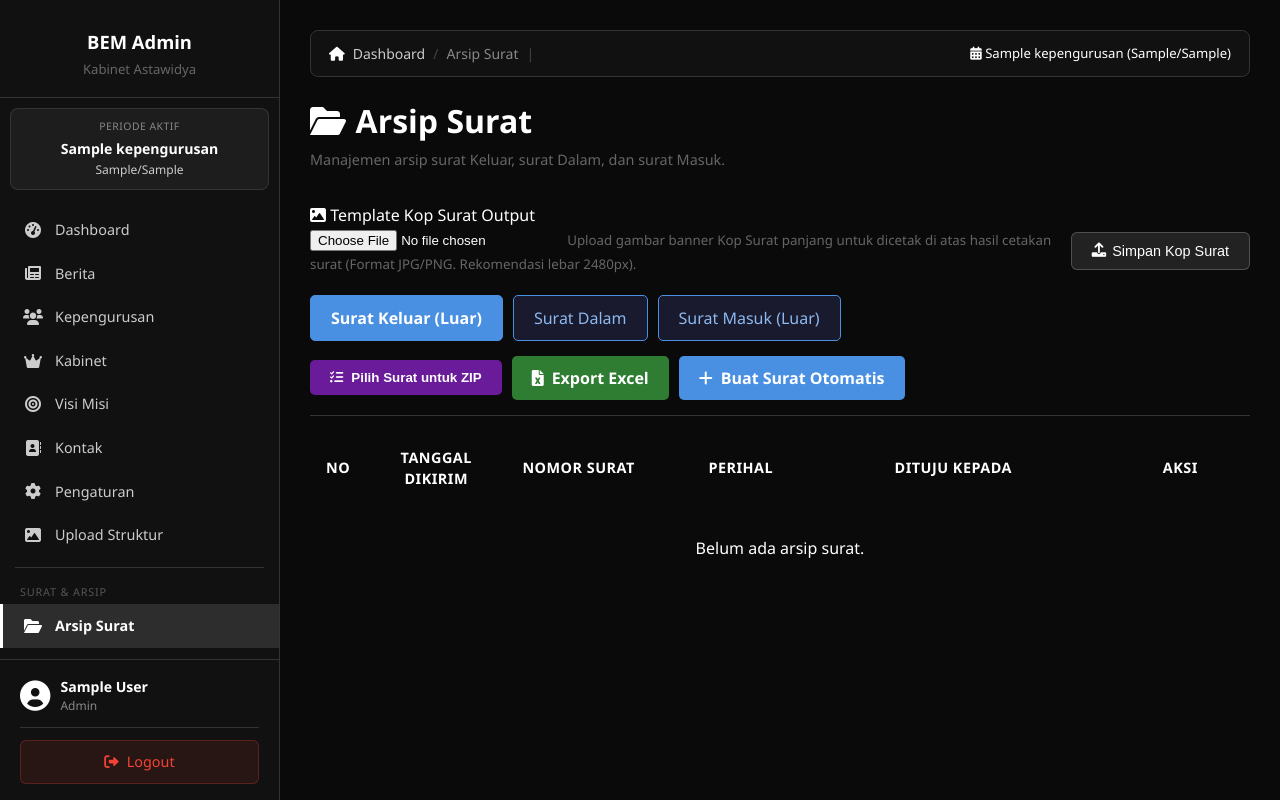
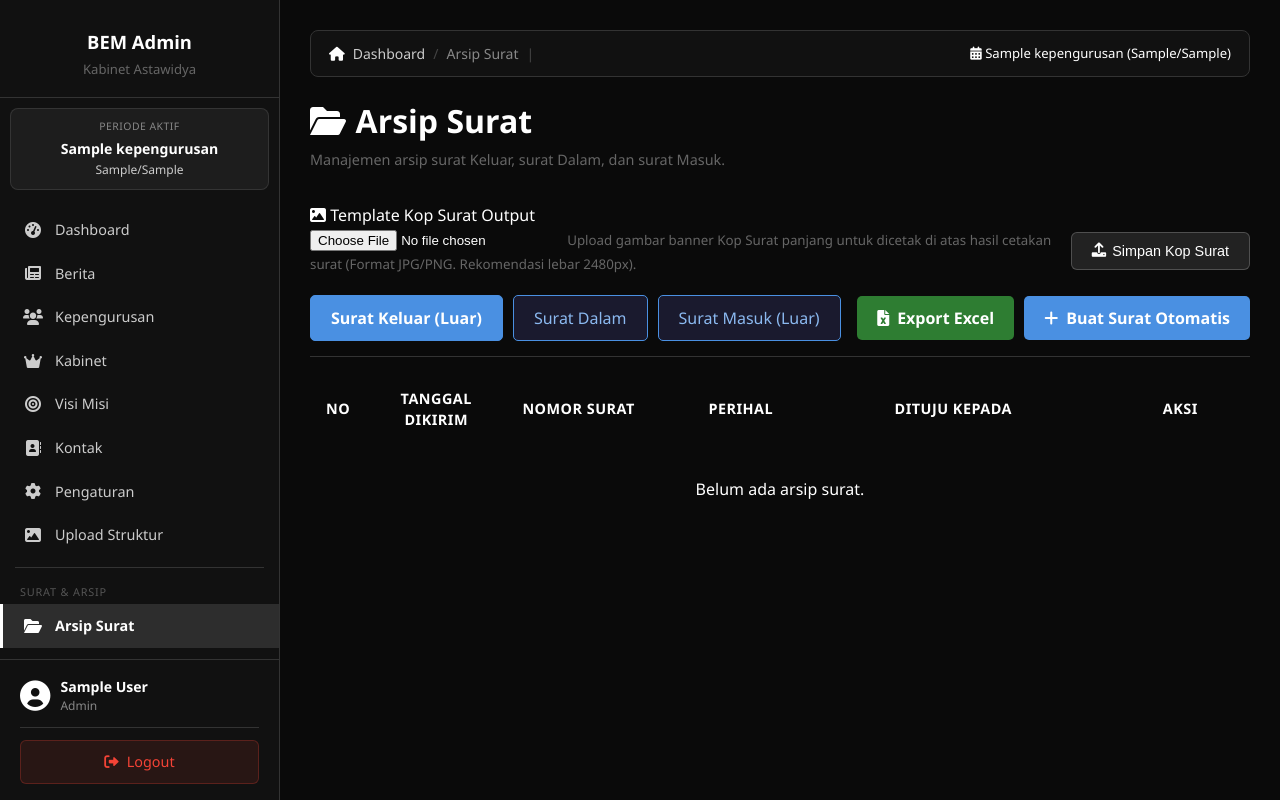
Before and after one commit to bufan354/bembudiutomo, a PHP site: page /bem/admin/arsip-surat.php in a window 1280 px wide. Run offline with PHP 8.4, Linux system fonts and the light colour scheme; the visitor is signed in with stand-in values (Sample User, id 1); tables that the repository leaves empty or names only in its code hold one stand-in row (values such as "Sample post"); some libraries are stand-ins or nearby versions.

Commit message:
Simplified system and restored PG for Koyeb

```diff
--- a/admin/arsip-surat.php
+++ b/admin/arsip-surat.php
@@ -201,16 +201,7 @@
                 <a href="arsip-surat.php?jenis=M" class="tab-btn <?php echo $jenis === 'M' ? 'active' : ''; ?>">Surat Masuk (Luar)</a>
             </div>
 
-            <div style="display: flex; gap: 10px; flex-wrap: wrap; align-items: center;" id="bulk-action-area">
-                <!-- Tombol Utama yang Dinamis -->
-                <button type="button" id="btn-bulk-main" onclick="toggleBulkMode()" class="btn-buat" style="background:#6a1b9a; border:none; cursor:pointer; min-width: 180px;">
-                    <i class="fas fa-tasks"></i> <span id="text-bulk-main">Pilih Surat untuk ZIP</span>
-                </button>
-
-                <button type="button" id="btn-bulk-cancel" onclick="cancelBulkMode()" class="btn-buat" style="background:#444; border:none; cursor:pointer; display:none;">
-                    <i class="fas fa-times"></i> Batal
-                </button>
-
+            <div style="display: flex; gap: 10px; flex-wrap: wrap; align-items: center;">
                 <a href="arsip-surat.php?jenis=<?php echo $jenis; ?>&export=excel" class="btn-buat" style="background:#2E7D32;"><i class="fas fa-file-excel"></i> Export Excel</a>
 
                 <?php if ($jenis === 'M'): ?>
@@ -227,7 +218,6 @@
                 <table class="admin-table">
                     <thead>
                         <tr class="header-row">
-                            <th width="4%" class="bulk-checkbox-column" style="text-align:center;"><input type="checkbox" id="selectAll" onclick="toggleSelectAll(this)" style="cursor:pointer; width:18px; height:18px;"></th>
                             <th width="5%" style="text-align:center;">No</th>
                             <th width="15%" style="text-align:center;">Tanggal <?php echo $jenis==='M' ? 'Diterima' : 'Dikirim'; ?></th>
                             <th width="20%">Nomor Surat</th>
@@ -248,7 +238,6 @@
                             $group_id = "group_" . md5($nomor_surat);
                         ?>
                         <tr class="<?php echo $has_children ? 'group-parent' : ''; ?>">
-                            <td class="bulk-checkbox-column" style="text-align:center;"><input type="checkbox" name="ids[]" value="<?php echo $parent['id']; ?>" class="row-checkbox" style="cursor:pointer; width:16px; height:16px;"></td>
                             <td style="text-align:center;"><?php echo $no++; ?></td>
                             <td style="text-align:center;"><?php echo htmlspecialchars((string)$parent['tanggal_dikirim']); ?></td>
                             <td>
@@ -336,7 +325,6 @@
                         <?php if ($has_children): ?>
                             <?php foreach (array_slice($items, 1) as $child): ?>
                             <tr class="child-row <?php echo $group_id; ?>">
-                                <td class="bulk-checkbox-column" style="text-align:center;"><input type="checkbox" name="ids[]" value="<?php echo $child['id']; ?>" class="row-checkbox" style="cursor:pointer; width:16px; height:16px;"></td>
                                 <td style="text-align:center; color: #555;">└</td>
                                 <td style="text-align:center; color: #888; font-size: 0.85rem;"><?php echo htmlspecialchars((string)$child['tanggal_dikirim']); ?></td>
                                 <td style="padding-left: 30px;">
@@ -401,64 +389,6 @@
     </div>
 </div>
 
-<script>
-let isBulkMode = false;
-
-function toggleBulkMode() {
-    const wrapper = document.getElementById('table-wrapper');
-    const mainBtn = document.getElementById('btn-bulk-main');
-    const cancelBtn = document.getElementById('btn-bulk-cancel');
-    const btnText = document.getElementById('text-bulk-main');
-
-    if (!isBulkMode) {
-        // AKTIFKAN MODE PILIH
-        isBulkMode = true;
-        wrapper.classList.add('bulk-active');
-        cancelBtn.style.display = 'inline-block';
-        btnText.innerText = 'Konfirmasi & Download (ZIP)';
-        mainBtn.style.background = '#27ae60'; // Hijau konfirmasi
-    } else {
-        // EKSEKUSI DOWNLOAD
-        const checkboxes = document.getElementsByClassName('row-checkbox');
-        let checkedCount = 0;
-        for (let i = 0; i < checkboxes.length; i++) {
-            if (checkboxes[i].checked) checkedCount++;
-        }
-
-        if (checkedCount === 0) {
-            alert('Silakan pilih minimal satu surat untuk di-download.');
-            return;
-        }
-
-        document.getElementById('bulkForm').submit();
-    }
-}
-
-function cancelBulkMode() {
-    isBulkMode = false;
-    const wrapper = document.getElementById('table-wrapper');
-    const mainBtn = document.getElementById('btn-bulk-main');
-    const cancelBtn = document.getElementById('btn-bulk-cancel');
-    const btnText = document.getElementById('text-bulk-main');
-    const selectAll = document.getElementById('selectAll');
-
-    wrapper.classList.remove('bulk-active');
-    cancelBtn.style.display = 'none';
-    btnText.innerText = 'Pilih Surat untuk ZIP';
-    mainBtn.style.background = '#6a1b9a'; // Kembali ke ungu
-
-    // Uncheck all
-    if(selectAll) selectAll.checked = false;
-    toggleSelectAll({checked: false});
-}
-
-function toggleSelectAll(master) {
-    const checkboxes = document.getElementsByClassName('row-checkbox');
-    for (let i = 0; i < checkboxes.length; i++) {
-        checkboxes[i].checked = master.checked;
-    }
-}
-</script>
 
 <script>
 function toggleGroup(groupId, btn) {
--- a/config/database.php
+++ b/config/database.php
@@ -38,7 +38,7 @@
 // ============================================
 // 2. KONSTANTA DATABASE
 // ============================================
-// Prioritaskan environment variables dari sistem (untuk Render/Railway)
+// Prioritaskan environment variables dari sistem
 defined('DB_HOST') || define('DB_HOST', getenv('DB_HOST') ?: ($_ENV['DB_HOST'] ?? ''));
 defined('DB_PORT') || define('DB_PORT', getenv('DB_PORT') ?: ($_ENV['DB_PORT'] ?? '5432'));
 defined('DB_USER') || define('DB_USER', getenv('DB_USER') ?: ($_ENV['DB_USER'] ?? ''));
```
